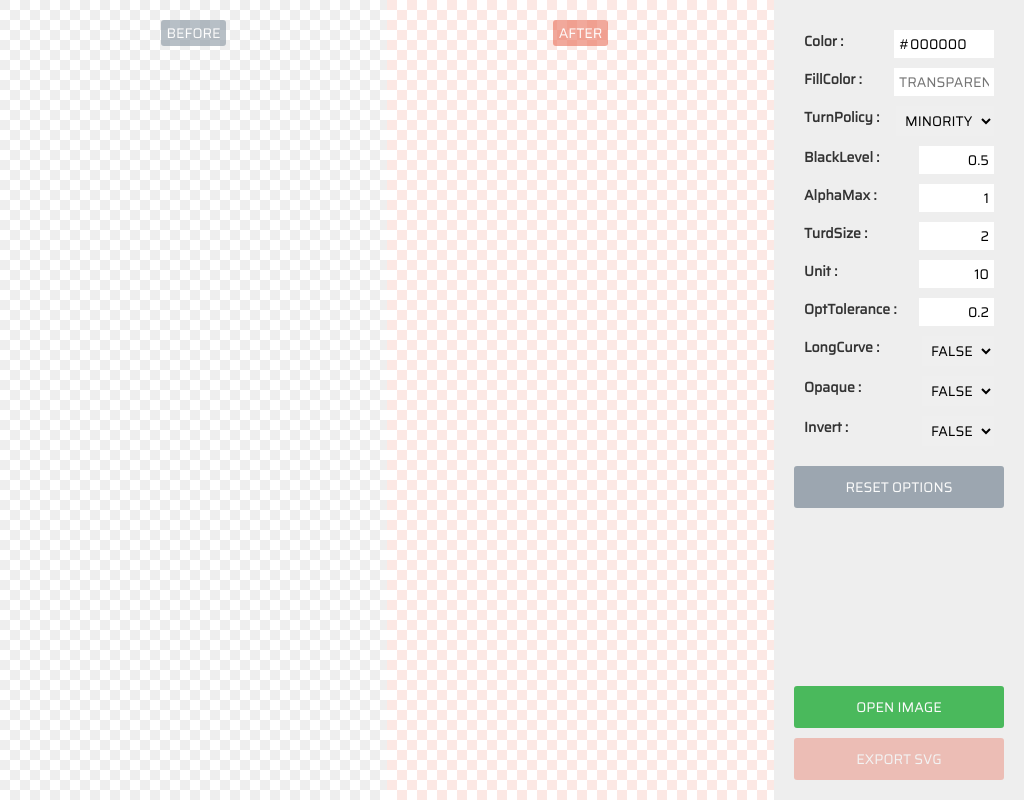
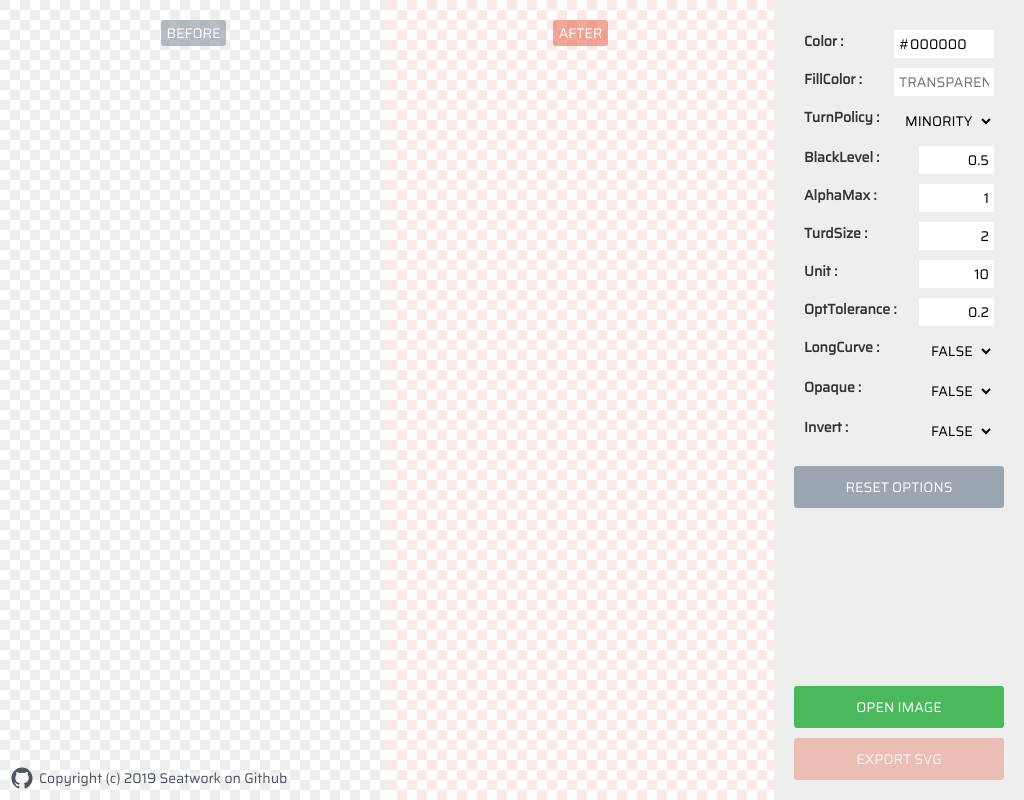
Before and after one commit to seatwork/app-imagetrace, an Electron app: page app/index.html in a window 1024 px wide. Drawn offline with Linux system fonts and the light colour scheme; no server answers.

Commit message:
add copyright footer

```diff
--- a/app/index.html
+++ b/app/index.html
@@ -75,12 +75,13 @@
         <button class="reset">RESET OPTIONS</button>
       </div>
 
-      <div class="buttons">
+      <div>
         <button class="open">OPEN IMAGE</button>
         <button class="export" disabled>EXPORT SVG</button>
       </div>
     </div>
 
+    <footer><svg viewBox="0 0 1024 1024" version="1.1" xmlns="http://www.w3.org/2000/svg" width="24" height="24"><path d="M512 64C264.576 64 64 269.824 64 523.392c0 203.008 128.384 375.04 306.368 435.84 2.816 0.576 5.248 0.768 7.68 0.768 16.576 0 22.976-12.16 22.976-22.784 0-11.008-0.448-39.808-0.64-78.208a204.8 204.8 0 0 1-45.184 5.376c-86.208 0-105.792-67.008-105.792-67.008-20.416-52.992-49.792-67.2-49.792-67.2-39.04-27.392-0.192-28.16 2.752-28.16h0.256c44.992 3.968 68.544 47.616 68.544 47.616 22.4 39.168 52.48 50.176 79.232 50.176 20.992 0 40-6.784 51.2-12.032 4.032-29.568 15.616-49.792 28.416-61.376-99.392-11.584-204.032-51.008-204.032-227.008 0-50.176 17.408-91.2 46.016-123.2-4.608-11.584-20.032-58.368 4.416-121.6 0 0 3.2-1.024 9.984-1.024 16.192 0 52.8 6.208 113.216 48.256a419.648 419.648 0 0 1 112.192-15.424 420.8 420.8 0 0 1 112.192 15.36c60.416-41.984 97.024-48.128 113.216-48.128 6.784 0 9.984 0.96 9.984 0.96 24.384 63.232 8.96 110.016 4.416 121.6 28.608 32.192 46.016 73.216 46.016 123.2 0 176.384-104.832 215.232-204.608 226.56 16 14.272 30.4 42.24 30.4 85.056 0 61.44-0.64 110.976-0.64 126.016 0 10.752 6.208 22.976 22.848 22.976a38.72 38.72 0 0 0 8-0.768c178.176-60.8 306.368-233.024 306.368-435.84C960 269.824 759.424 64 512 64z" fill="#4a5560"></path></svg>Copyright (c) 2019 Seatwork on Github</footer>
     <script src="./renderer.js"></script>
   </body>
 </html>
--- a/app/main.css
+++ b/app/main.css
@@ -130,6 +130,20 @@ button:disabled, button:disabled:hover {
   justify-content: space-between;
 }
 
+footer {
+  position: absolute;
+  left: 10px;
+  bottom: 10px;
+  color: #4a5560;
+  display: flex;
+  align-items: center;
+  cursor: pointer;
+}
+
+footer svg {
+  margin-right: 5px;
+}
+
 /* --------------------------------------------------------
  * Alert Component
  * ----------------------------------------------------- */
--- a/app/renderer.js
+++ b/app/renderer.js
@@ -6,9 +6,10 @@
  * --------------------------------------------------------
  */
 
+const electron = require('electron')
 const fs = require('fs')
 const Potrace = require('./potrace')
-const { dialog } = require('electron').remote
+const { dialog } = electron.remote
 
 const openBtn = $('button.open')
 const exportBtn = $('button.export')
@@ -17,6 +18,7 @@ const image = $('img')
 const result = $('.result')
 const imgTag = $('.img-tag')
 const svgTag = $('.svg-tag')
+const footer = $('footer')
 
 const options = {}
 const potrace = new Potrace()
@@ -56,6 +58,10 @@ resetBtn.onclick = function() {
   resetElements()
   Object.keys(options).forEach(key => delete options[key])
   vectorize()
+}
+
+footer.onclick = function() {
+  electron.shell.openExternal('https://github.com/seatwork/app-imagic')
 }
 
 /* --------------------------------------------------------
```
